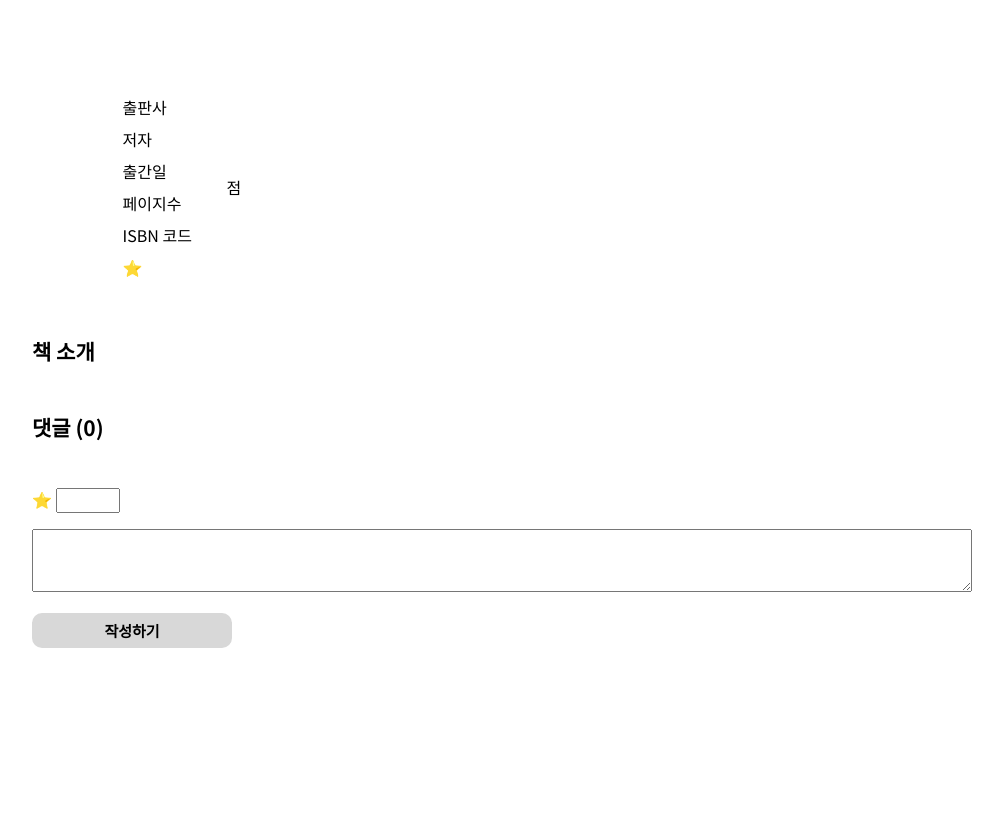
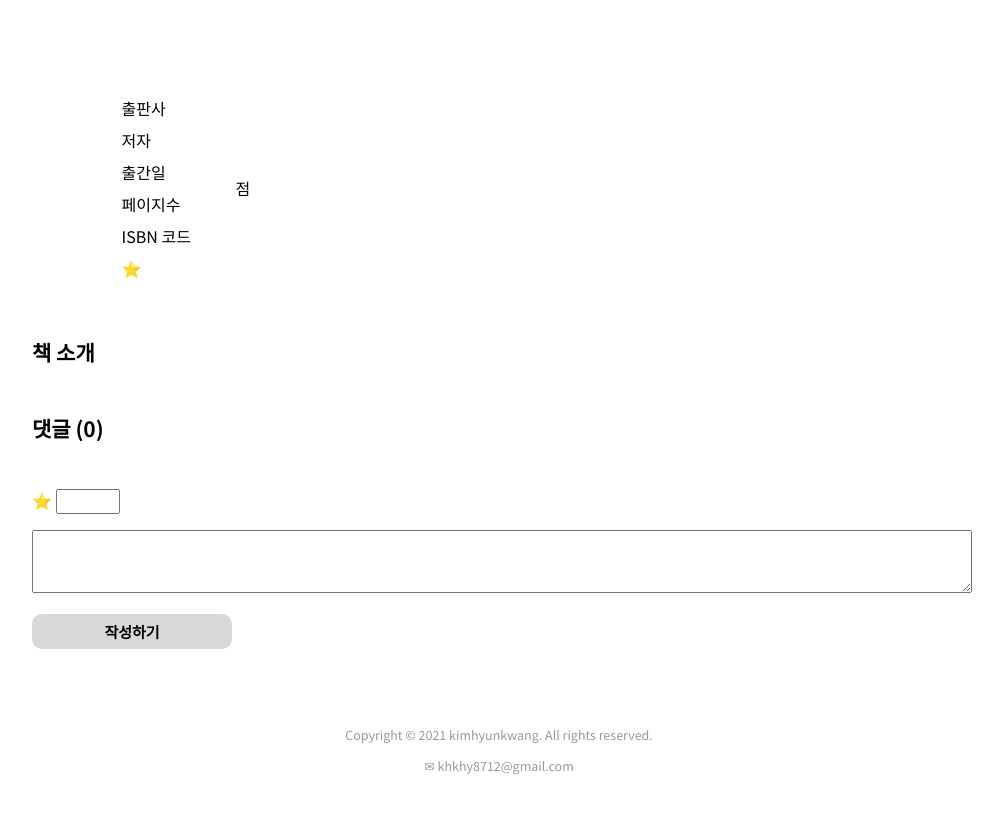
Before and after one commit to kimhyunkwang/library, a Flask app: template launcher/templates/book_info.html in a window 1280 px wide. Shown: the part 141-967 px from the top of the page, without its empty margins (141-1144 px from the left). Before the commit the page ends 789 px from the top, so only its background shows below. Run offline with Flask 2, Linux system fonts and the light colour scheme; the template is opened without the code that fills it, so the values that code supplies are empty; parts of the project's set-up code (start-up, migrations or seed data) failed here and were passed over.

Commit message:
update: footer 추가, 평점 기능 보완

```diff
--- a/launcher/static/css/base.css
+++ b/launcher/static/css/base.css
@@ -17,7 +17,6 @@ header {
 header h1 {
     font-size: 36px;
     text-align: center;
-    /* font-family: 'Roboto'; */
 }
 header .header-button {
     text-align: center;
@@ -84,6 +83,7 @@ header .header-button button a:hover {
     list-style: none;
     text-align: center;
     margin: 40px 0;
+    padding-left: 0;
 }
 .pagination .page-item {
     display: inline;
@@ -95,6 +95,26 @@ header .header-button button a:hover {
 .pagination .active a {
     color:rgb(148, 148, 148)
 }
+.star {
+    letter-spacing: -4px;
+    height: 21px;
+}
+
+/* Footer */
+#footer {
+    padding: 30px 0;
+}
+#footer .copyright, #footer .address {
+    width: 100%;
+}
+#footer .copyright p, #footer .address p {
+    text-align: center;
+    padding: 0;
+
+    font-size: 12.5px;
+    color: #999;
+}
+
 
 @media (min-width: 320px) and (max-width: 1000px) {
     .container {
--- a/launcher/static/css/board.css
+++ b/launcher/static/css/board.css
@@ -16,6 +16,7 @@ table {
     padding: 30px;
     margin: 0 auto;
 
+    font-size: 15px;
     text-align: center;
 }
 #tog_div {
--- a/launcher/static/css/book_info.css
+++ b/launcher/static/css/book_info.css
@@ -7,12 +7,8 @@ table {
 table img {
     height: 300px;
 }
-table td.book_name {
-    padding-bottom: 0;
-    margin-bottom: 0;
-}
 table td.details {
-    width : 100px;
+    width : 110px;
 }
 table td.details_desc {
     margin-left: 0;
@@ -49,15 +45,35 @@ table .comment .name {
 textarea {
     width: 100%;
 }
+.star_i {
+    letter-spacing: -4px;
+}
+
+/* Footer */
+#footer {
+    padding: 30px 0;
+}
+#footer .copyright, #footer .address {
+    width: 100%;
+}
+#footer .copyright p, #footer .address p {
+    text-align: center;
+    padding: 0;
+
+    font-size: 12.5px;
+    color: #999;
+}
+
 
 @media (min-width: 320px) and (max-width: 1000px) {
     table {
         width: 650px;
+        padding-top: 0;
     }
     table img {
         height: 200px;
     }
-    table td.book_name h2,
+    table td.book_name h3,
     table td.details p {
         margin-left: 20px;
     }
--- a/launcher/templates/book_info.html
+++ b/launcher/templates/book_info.html
@@ -43,7 +43,12 @@
                 <p>출간일</p>
                 <p>페이지수</p>
                 <p>ISBN 코드</p>
-                <p>&#11088;</p>
+                <p class="star_i">
+                    &#11088;
+                    {% for _ in range(book.rating - 1) %}
+                    &#11088;
+                    {% endfor%}
+                </p>
             </td>
             <td class="details_desc">
                 <p>{{ book.publisher }}</p>
@@ -66,20 +71,38 @@
                 {% for comment in comments | reverse %}
                     {% if comment %}
                     <div class="comment">
-                        <p class="name">{{ comment.user.fullname }}</p>
-                        <p>&#11088; {{ comment.rating }} {{ comment.content }}</p>
+                        <p class="name">
+                            {{ comment.user.fullname }}
+                            <span class="star_i">
+                                {% for _ in range(comment.rating) %}
+                                &#11088;
+                                {% endfor%}
+                            </span>
+                        </p>
+
+                        <p class="content">{{ comment.content }}</p>
                     </div>
                     {% endif %}
                 {% endfor %}
                 <form action = "" method="post">
                     <br>
-                    &#11088; <input type="number" id="rating" name="rating" min="1" max="5" required>
+                    &#11088;
+                    <input type="number" id="rating" name="rating" min="1" max="5" required>
                     <p><textarea rows="3" cols="150" name="content" required></textarea></p>
-
                     <input type = "submit" id="submit" value = "작성하기" />
                 </form>
             </td>
         </tr>
     </table>
+
+    <footer id="footer">
+        <div class="copyright">
+            <p>Copyright © 2021 kimhyunkwang. All rights reserved.</p>
+        </div>
+        <div class="address">
+            <p>&#9993; khkhy8712@gmail.com</p>
+        </div>
+    </footer>
+
 </body>
 </html>
--- a/launcher/templates/main.html
+++ b/launcher/templates/main.html
@@ -6,7 +6,11 @@
         <div class="item">
             <p><img src="{{ book.image_path }}" alt="{{ book.book_name }}" height=200/></p>
             <p class="book_name"><a href= "/books/{{ book.id }}" >{{ book.book_name }}</a></p>
-            <p>&#11088; {{ book.rating }}</p>
+            <p class="star">
+                {% for _ in range(book.rating) %}
+                    &#11088;
+                {% endfor%}
+            </p>
             <p>{{ book.stock }}권 남음</p>
 
             <form action = "" method="post">
--- a/launcher/templates/rental.html
+++ b/launcher/templates/rental.html
@@ -6,7 +6,11 @@
             <div class="item">
                 <p><img src="{{ book_rental.book.image_path }}" alt="{{ book_rental.book.book_name }}" height=200/></p>
                 <p class="book_name"><a href= "/books/{{ book_rental.book_id }}" >{{ book_rental.book.book_name }}</a></p>
-                <p>&#11088; {{ book_rental.book.rating }}</p>
+                <p class="star">
+                    {% for _ in range(book_rental.book.rating) %}
+                        &#11088;
+                    {% endfor%}
+                </p>
                 <p>
                     {{ book_rental.rental_date }} ~
 
--- a/launcher/templates/return.html
+++ b/launcher/templates/return.html
@@ -7,7 +7,11 @@
             <div class="item">
                 <p><img src="{{ book_rental.book.image_path }}" alt="{{ book_rental.book.book_name }}" height=200/></p>
                 <p class="book_name"><a href= "/books/{{ book_rental.book_id }}" >{{ book_rental.book.book_name }}</a></p>
-                <p>&#11088; {{ book_rental.book.rating }}</p>
+                <p class="star">
+                    {% for _ in range(book_rental.book.rating) %}
+                        &#11088;
+                    {% endfor%}
+                </p>
                 <p>{{ book_rental.rental_date }}</p>
 
                 <form action = "" method="post">
```
Also changed, not shown: launcher/templates/base.html (+9 -0 lines).
